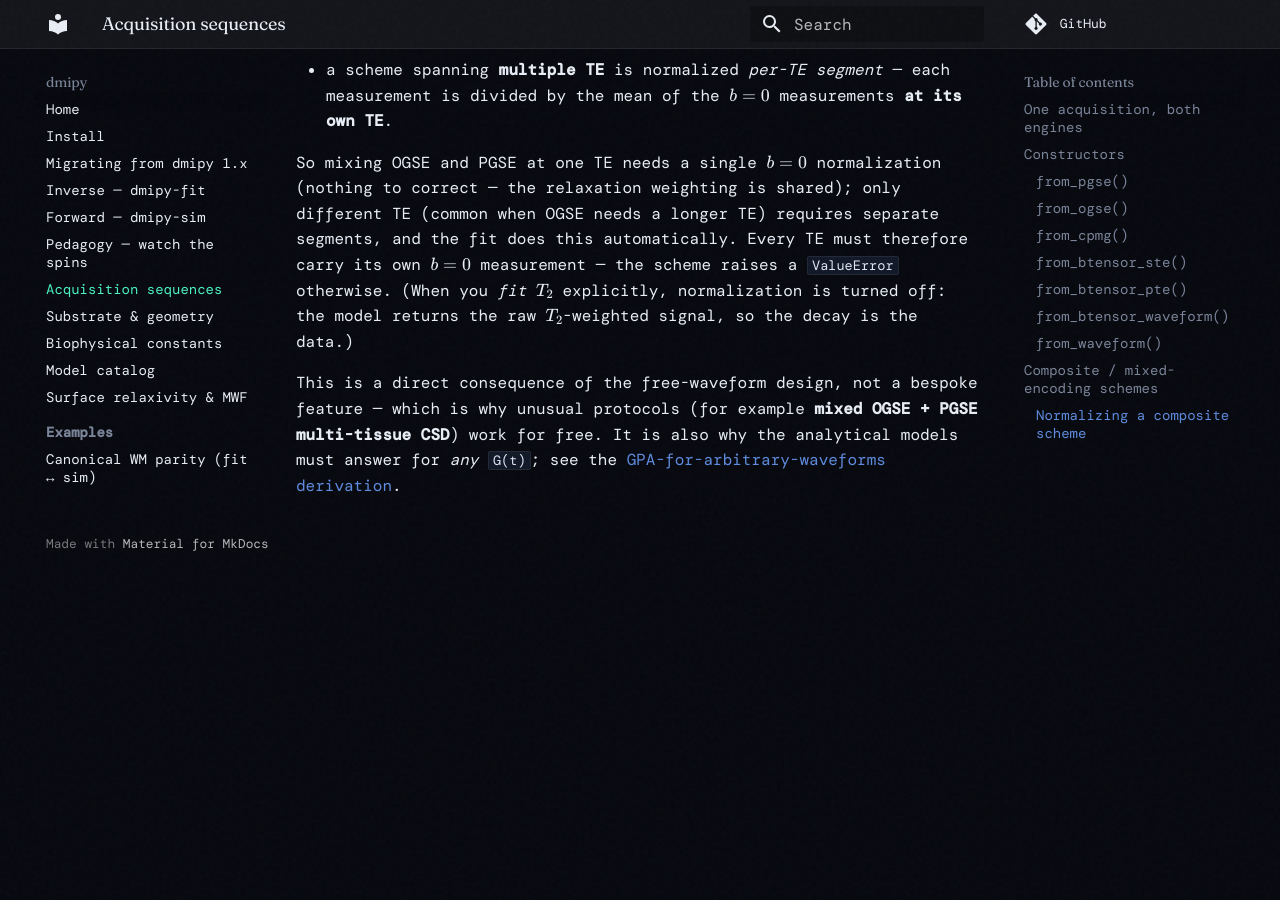
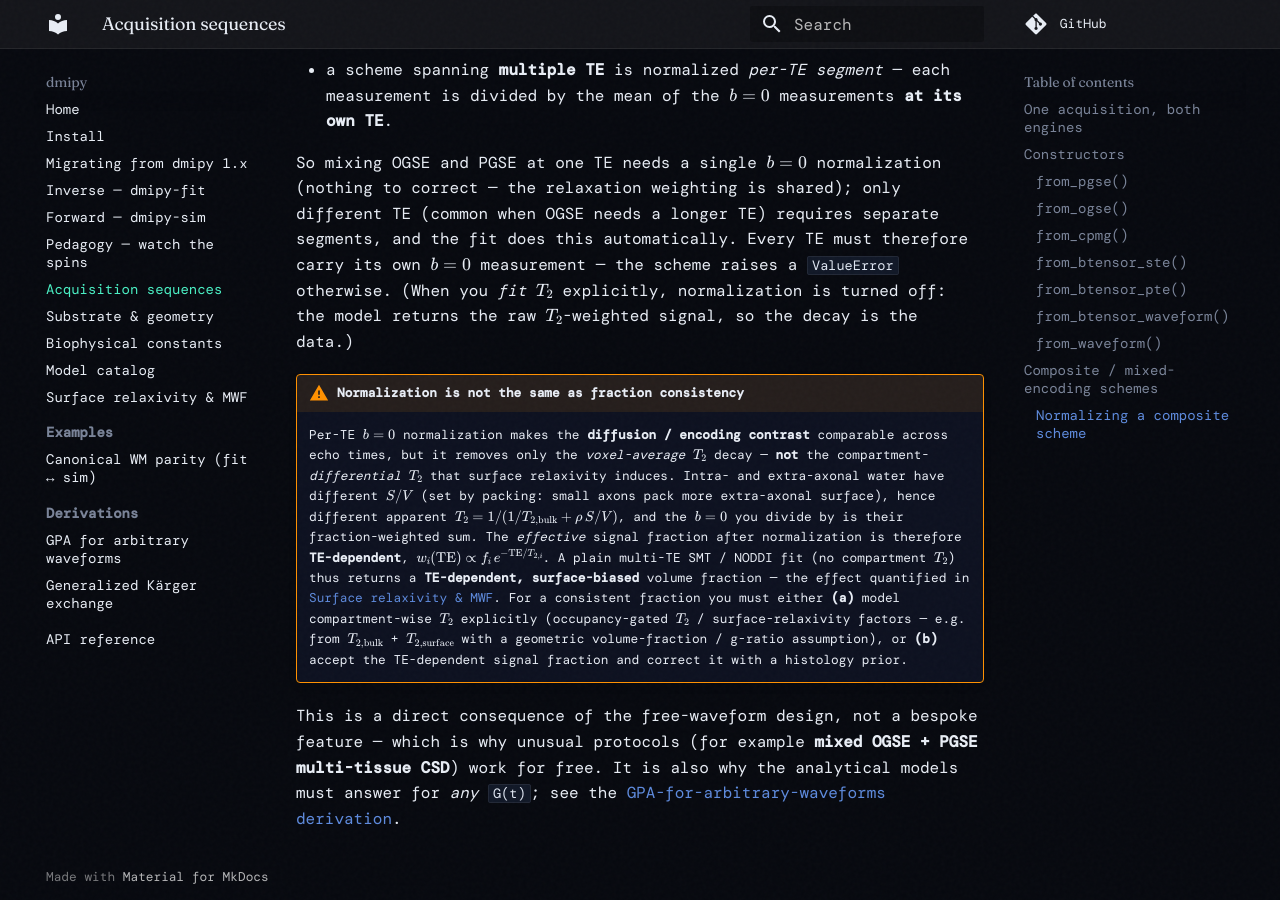
Before and after one commit to dmrai-lab/dmipy, an MkDocs documentation site: the page built from docs/sequences.md, in a window 1280 px wide and 900 px high, scrolled down 3623 px. Built offline with MkDocs 1.6.1 and Material for MkDocs 9.7.7, drawn with Linux system fonts in a browser that asks for light colours; some web fonts are replaced; before the commit the page ends 4190 px from its top, so only the background shows below that.

Commit message:
docs: caveat — per-TE normalization != fraction consistency under surface relaxivity
Per-TE b0 normalization removes the voxel-average T2 per TE but not the compartment-
differential T2 that surface relaxivity induces (intra/extra have different S/V ->
different apparent T2). So the effective signal fraction after normalization is
TE-dependent and a plain multi-TE SMT/NODDI returns a TE-dependent, surface-biased
volume fraction. Fix: model compartment-wise T2, or correct with a histology prior.
Links the surface-relaxivity page.

Co-Authored-By: Claude Opus 4.8 (1M context) <noreply@anthropic.com>

```diff
--- a/docs/sequences.md
+++ b/docs/sequences.md
@@ -148,6 +148,21 @@ $b=0$ measurement — the scheme raises a `ValueError` otherwise. (When you *fit
 normalization is turned off: the model returns the raw $T_2$-weighted signal, so the decay is the
 data.)
 
+!!! warning "Normalization is not the same as fraction consistency"
+    Per-TE $b=0$ normalization makes the **diffusion / encoding contrast** comparable across echo
+    times, but it removes only the *voxel-average* $T_2$ decay — **not** the compartment-*differential*
+    $T_2$ that surface relaxivity induces. Intra- and extra-axonal water have different $S/V$ (set
+    by packing: small axons pack more extra-axonal surface), hence different apparent
+    $T_2 = 1/(1/T_{2,\mathrm{bulk}} + \rho\,S/V)$, and the $b=0$ you divide by is their
+    fraction-weighted sum. The *effective* signal fraction after normalization is therefore
+    **TE-dependent**, $w_i(\mathrm{TE}) \propto f_i\,e^{-\mathrm{TE}/T_{2,i}}$. A plain multi-TE
+    SMT / NODDI fit (no compartment $T_2$) thus returns a **TE-dependent, surface-biased** volume
+    fraction — the effect quantified in [Surface relaxivity & MWF](surface_relaxivity_bias.md). For
+    a consistent fraction you must either **(a)** model compartment-wise $T_2$ explicitly
+    (occupancy-gated $T_2$ / surface-relaxivity factors — e.g. from $T_{2,\mathrm{bulk}}$ +
+    $T_{2,\mathrm{surface}}$ with a geometric volume-fraction / g-ratio assumption), or **(b)**
+    accept the TE-dependent signal fraction and correct it with a histology prior.
+
 This is a direct consequence of the free-waveform design, not a bespoke feature — which is why
 unusual protocols (for example **mixed OGSE + PGSE multi-tissue CSD**) work for free. It is also
 why the analytical models must answer for *any* `G(t)`; see the
```
